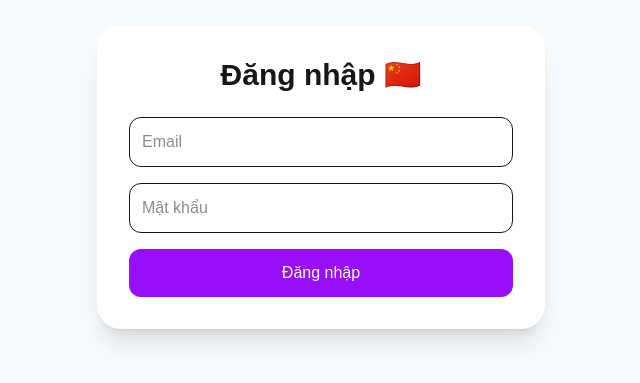
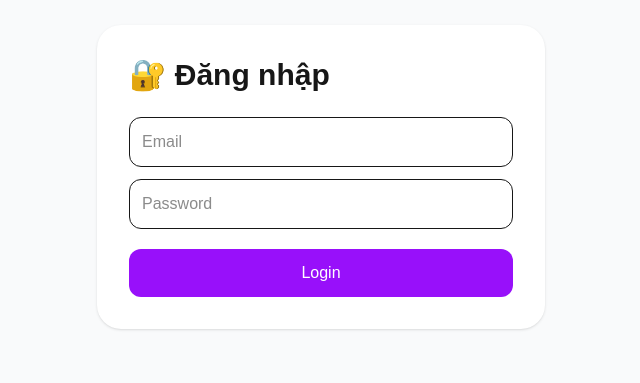
Before and after one commit to vinhdau088-cloud/Chinese, a Next.js app: page /login in a window 1280 px wide. Shown: the part 223-606 px from the top of the page, without its empty margins (319-959 px from the left). Built offline with nearby package versions, Linux system fonts and the light colour scheme.

Commit message:
Update page.tsx

```diff
--- a/app/login/page.tsx
+++ b/app/login/page.tsx
@@ -1,25 +1,21 @@
 "use client";
 
-import { useState } from "react";
+
+import {useState} from "react";
+
 
 export default function Login(){
 
+
 const [email,setEmail]=useState("");
+
 const [password,setPassword]=useState("");
 
 
-function handleLogin(){
 
-alert(
-"Đăng nhập: "+email
-);
+return(
 
-}
-
-
-return (
-
-<div className="
+<main className="
 min-h-screen
 flex
 items-center
@@ -32,7 +28,7 @@ bg-gray-50
 bg-white
 p-8
 rounded-3xl
-shadow-xl
+shadow
 w-full
 max-w-md
 ">
@@ -41,57 +37,55 @@ max-w-md
 <h1 className="
 text-3xl
 font-bold
-text-center
 mb-6
 ">
-Đăng nhập 🇨🇳
+
+🔐 Đăng nhập
+
 </h1>
 
 
 <input
-className="
-w-full
-border
-p-3
-rounded-xl
-mb-4
-"
+
+className="border p-3 rounded-xl w-full mb-3"
+
 placeholder="Email"
-value={email}
+
 onChange={
 e=>setEmail(e.target.value)
 }
+
 />
 
 
 <input
-className="
-w-full
-border
-p-3
-rounded-xl
-mb-4
-"
-placeholder="Mật khẩu"
+
+className="border p-3 rounded-xl w-full mb-5"
+
+placeholder="Password"
+
 type="password"
-value={password}
+
 onChange={
 e=>setPassword(e.target.value)
 }
+
 />
 
 
 <button
-onClick={handleLogin}
+
 className="
-w-full
 bg-purple-600
 text-white
 p-3
 rounded-xl
-">
+w-full
+"
 
-Đăng nhập
+>
+
+Login
 
 </button>
 
@@ -99,7 +93,7 @@ rounded-xl
 </div>
 
 
-</div>
+</main>
 
 )
 
```
